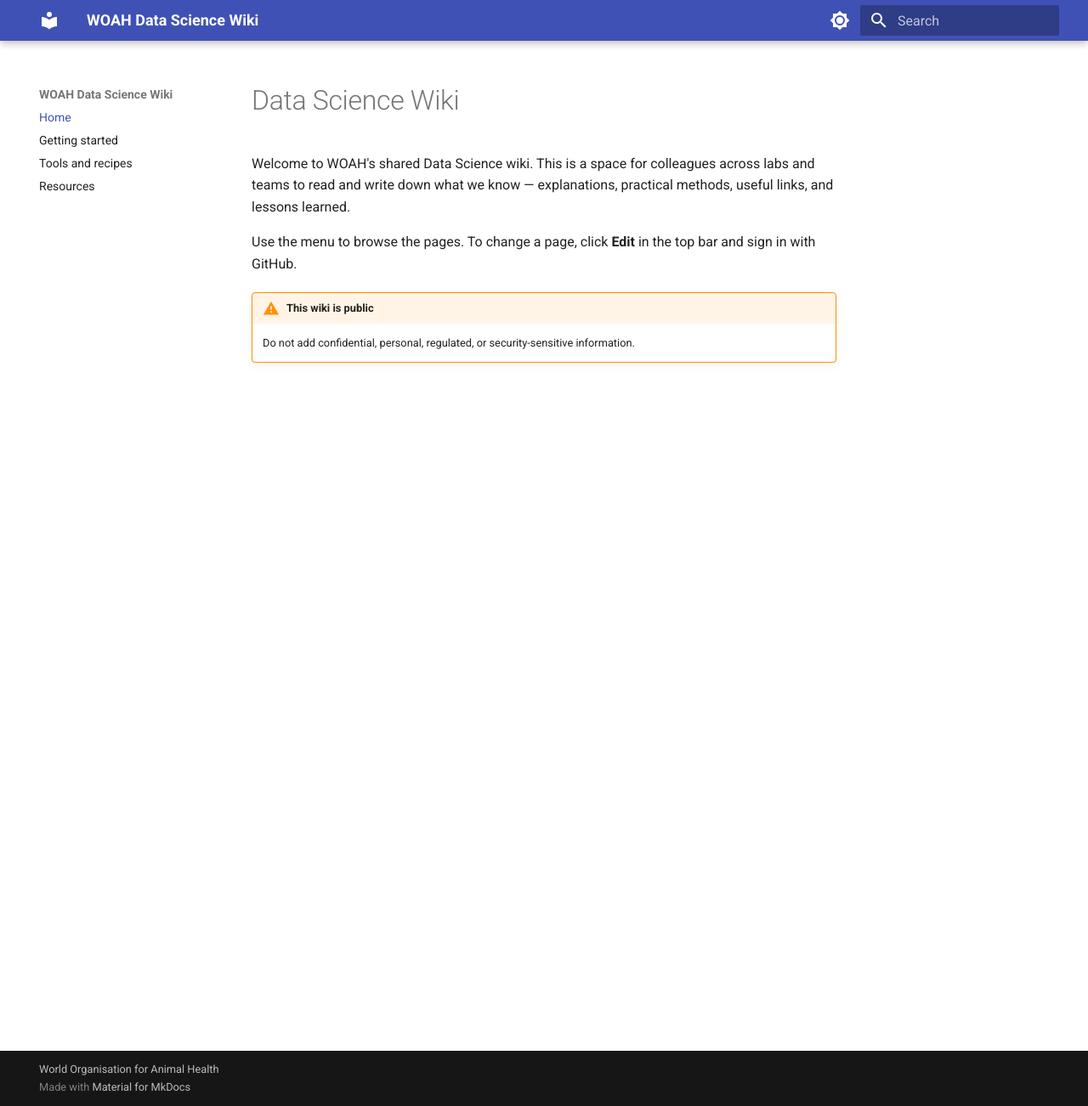
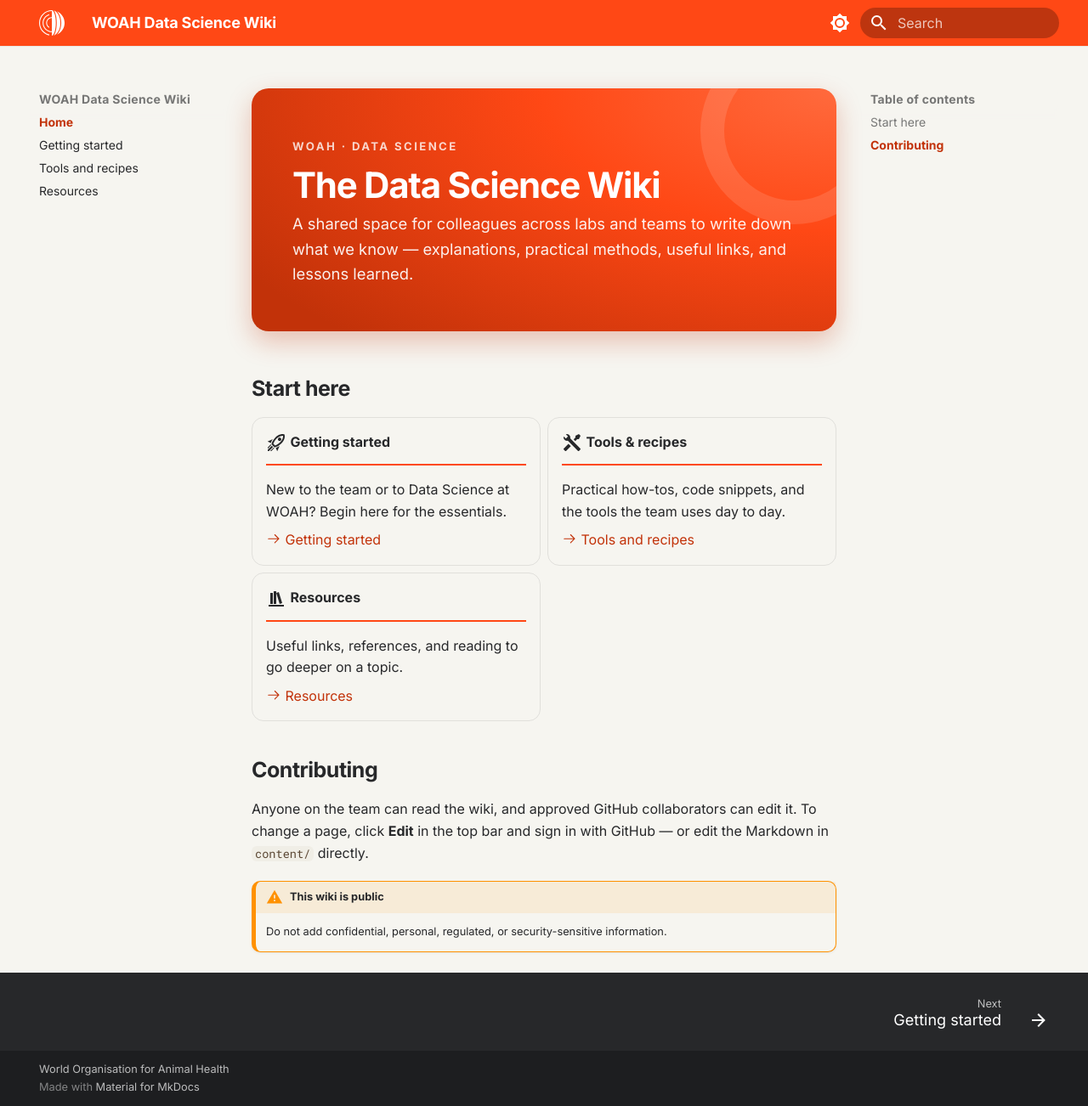
Before and after one commit to simo-berrada/wiki, an MkDocs documentation site: the page built from content/index.md, in a window 1280 px wide and 1302 px high. Shown: the whole window at 85% size. Built offline with MkDocs 1.6.1 and Material for MkDocs 9.7.7, drawn with Linux system fonts in a browser that asks for light colours.

Commit message:
WOAH Style added to the UI

```diff
--- /dev/null
+++ b/content/assets/brand.css
@@ -0,0 +1,357 @@
+/* =========================================================================
+   WOAH brand theme for the Data Science Wiki
+   Palette (from the WOAH Brand Manual v3.0):
+     Orange   #FF4815   primary
+     Charcoal #27282A   dark grey / text
+     Beige    #EFEEE8   warm neutral surface
+     Blue     #203CA9 · Green #009D5E   secondary accents
+   Type: Inter (a clean grotesque close in spirit to the brand's Söhne).
+   ========================================================================= */
+
+:root {
+  --woah-orange:        #ff4815;
+  --woah-orange-dark:   #e23b0d;
+  --woah-orange-deep:   #c23209;
+  --woah-charcoal:      #27282a;
+  --woah-charcoal-soft: #3a3c40;
+  --woah-beige:         #efeee8;
+  --woah-beige-soft:    #f6f5f0;
+  --woah-blue:          #203ca9;
+  --woah-green:         #009d5e;
+
+  /* Material primary / accent -> WOAH orange */
+  --md-primary-fg-color:        var(--woah-orange);
+  --md-primary-fg-color--light: var(--woah-orange-dark);
+  --md-primary-fg-color--dark:  var(--woah-orange-deep);
+  --md-primary-bg-color:        #ffffff;
+  --md-primary-bg-color--light: rgba(255, 255, 255, 0.72);
+
+  --md-accent-fg-color:         var(--woah-orange-dark);
+  --md-accent-fg-color--transparent: rgba(255, 72, 21, 0.1);
+}
+
+/* ---- Light scheme -------------------------------------------------------- */
+[data-md-color-scheme="default"] {
+  --md-default-bg-color:        var(--woah-beige-soft);
+  --md-default-fg-color:        var(--woah-charcoal);
+  --md-default-fg-color--light: rgba(39, 40, 42, 0.62);
+  --md-default-fg-color--lighter: rgba(39, 40, 42, 0.34);
+
+  --md-typeset-color:           var(--woah-charcoal);
+  --md-typeset-a-color:         var(--woah-orange-deep);
+
+  --md-code-bg-color:           #f0eee6;
+  --md-code-fg-color:           #5a4632;
+
+  --md-footer-bg-color:         var(--woah-charcoal);
+  --md-footer-bg-color--dark:   #1d1e20;
+}
+
+/* ---- Dark scheme (charcoal base, orange accents) ------------------------ */
+[data-md-color-scheme="slate"] {
+  --md-hue: 222;
+  --md-default-bg-color:        #1c1d1f;
+  --md-default-fg-color:        rgba(255, 255, 255, 0.9);
+  --md-default-fg-color--light: rgba(255, 255, 255, 0.62);
+
+  --md-typeset-color:           rgba(255, 255, 255, 0.86);
+  --md-typeset-a-color:         #ff7048;
+
+  --md-code-bg-color:           #2a2b2e;
+  --md-primary-fg-color:        #232427;   /* charcoal header in dark mode */
+  --md-primary-bg-color:        #ffffff;
+
+  --md-footer-bg-color:         #141517;
+}
+
+/* =========================================================================
+   Typography
+   ========================================================================= */
+body,
+.md-typeset {
+  font-feature-settings: "kern", "liga", "calt";
+  -webkit-font-smoothing: antialiased;
+}
+
+.md-typeset h1,
+.md-typeset h2,
+.md-typeset h3 {
+  font-weight: 800;
+  letter-spacing: -0.02em;
+  color: var(--woah-charcoal);
+}
+
+[data-md-color-scheme="slate"] .md-typeset h1,
+[data-md-color-scheme="slate"] .md-typeset h2,
+[data-md-color-scheme="slate"] .md-typeset h3 {
+  color: #fff;
+}
+
+.md-typeset h1 {
+  font-weight: 800;
+  letter-spacing: -0.03em;
+  line-height: 1.1;
+}
+
+/* A short orange rule under top-level headings — a brand signature. */
+.md-typeset h1 {
+  position: relative;
+  padding-bottom: 0.35em;
+}
+.md-typeset h1::after {
+  content: "";
+  position: absolute;
+  left: 0;
+  bottom: 0;
+  width: 2.4rem;
+  height: 0.2rem;
+  border-radius: 0.2rem;
+  background: var(--woah-orange);
+}
+
+/* =========================================================================
+   Header
+   ========================================================================= */
+.md-header {
+  box-shadow: 0 1px 0 rgba(0, 0, 0, 0.06);
+}
+[data-md-color-scheme="default"] .md-header {
+  background-color: var(--woah-orange);
+}
+
+.md-header__title {
+  font-weight: 700;
+  letter-spacing: -0.01em;
+}
+
+/* Give the wordmark logo a touch more room. */
+.md-header__button.md-logo img,
+.md-header__button.md-logo svg {
+  height: 1.5rem;
+  width: auto;
+}
+
+/* Tabs (if enabled) sit on a slightly deeper orange. */
+.md-tabs {
+  background-color: var(--woah-orange-dark);
+}
+
+/* =========================================================================
+   Links & inline accents
+   ========================================================================= */
+.md-typeset a {
+  text-decoration-color: rgba(255, 72, 21, 0.4);
+  text-underline-offset: 0.15em;
+  transition: color 0.15s ease;
+}
+.md-typeset a:hover {
+  color: var(--woah-orange);
+}
+
+/* =========================================================================
+   Buttons (used by the Edit button and call-to-actions)
+   ========================================================================= */
+.md-typeset .md-button {
+  border-radius: 2rem;
+  border-width: 2px;
+  font-weight: 600;
+}
+.md-typeset .md-button--primary {
+  background-color: var(--woah-orange);
+  border-color: var(--woah-orange);
+  color: #fff;
+}
+.md-typeset .md-button--primary:hover {
+  background-color: var(--woah-orange-deep);
+  border-color: var(--woah-orange-deep);
+}
+
+/* =========================================================================
+   Navigation
+   ========================================================================= */
+.md-nav__link:focus,
+.md-nav__link:hover {
+  color: var(--woah-orange);
+}
+.md-nav__item .md-nav__link--active {
+  color: var(--woah-orange-deep);
+  font-weight: 700;
+}
+[data-md-color-scheme="slate"] .md-nav__item .md-nav__link--active {
+  color: #ff7048;
+}
+
+/* Section labels in the sidebar */
+.md-nav__title {
+  letter-spacing: 0.02em;
+}
+
+/* =========================================================================
+   Search
+   ========================================================================= */
+.md-search__form {
+  border-radius: 2rem;
+}
+.md-search-result__link:hover .md-search-result__title,
+.md-search-result__link[data-md-state="active"] .md-search-result__title {
+  color: var(--woah-orange-deep);
+}
+
+/* =========================================================================
+   Admonitions — recolour the most common ones to the brand
+   ========================================================================= */
+.md-typeset .admonition,
+.md-typeset details {
+  border-radius: 0.5rem;
+  border-left-width: 0.25rem;
+  box-shadow: 0 1px 3px rgba(39, 40, 42, 0.08);
+}
+
+/* Note / info -> orange */
+.md-typeset .admonition.note,
+.md-typeset details.note {
+  border-color: var(--woah-orange);
+}
+.md-typeset .note > .admonition-title,
+.md-typeset .note > summary {
+  background-color: rgba(255, 72, 21, 0.1);
+}
+.md-typeset .note > .admonition-title::before,
+.md-typeset .note > summary::before {
+  background-color: var(--woah-orange);
+}
+
+/* tip -> green */
+.md-typeset .admonition.tip,
+.md-typeset details.tip {
+  border-color: var(--woah-green);
+}
+.md-typeset .tip > .admonition-title,
+.md-typeset .tip > summary {
+  background-color: rgba(0, 157, 94, 0.1);
+}
+.md-typeset .tip > .admonition-title::before,
+.md-typeset .tip > summary::before {
+  background-color: var(--woah-green);
+}
+
+/* info -> blue */
+.md-typeset .admonition.info,
+.md-typeset details.info {
+  border-color: var(--woah-blue);
+}
+.md-typeset .info > .admonition-title,
+.md-typeset .info > summary {
+  background-color: rgba(32, 60, 169, 0.08);
+}
+.md-typeset .info > .admonition-title::before,
+.md-typeset .info > summary::before {
+  background-color: var(--woah-blue);
+}
+
+/* =========================================================================
+   Tables
+   ========================================================================= */
+.md-typeset table:not([class]) th {
+  background-color: var(--woah-charcoal);
+  color: #fff;
+  font-weight: 600;
+}
+[data-md-color-scheme="default"]
+  .md-typeset table:not([class]) tr:hover {
+  background-color: rgba(255, 72, 21, 0.05);
+}
+
+/* =========================================================================
+   Code
+   ========================================================================= */
+.md-typeset code {
+  border-radius: 0.3rem;
+}
+.md-typeset .highlight {
+  border-radius: 0.5rem;
+}
+
+/* =========================================================================
+   Footer
+   ========================================================================= */
+.md-footer-meta {
+  background-color: var(--md-footer-bg-color--dark, #1d1e20);
+}
+
+/* =========================================================================
+   Home / landing — hero + grid cards
+   ========================================================================= */
+.woah-hero {
+  margin: 0 0 2.5rem;
+  padding: 2.6rem 2.4rem;
+  border-radius: 1rem;
+  background:
+    radial-gradient(120% 140% at 100% 0%, #ff6a3d 0%, var(--woah-orange) 42%, var(--woah-orange-deep) 100%);
+  color: #fff;
+  box-shadow: 0 12px 30px rgba(194, 50, 9, 0.28);
+  overflow: hidden;
+  position: relative;
+}
+.woah-hero::after {
+  /* faint brand ring motif in the corner */
+  content: "";
+  position: absolute;
+  right: -60px;
+  top: -60px;
+  width: 220px;
+  height: 220px;
+  border: 28px solid rgba(255, 255, 255, 0.12);
+  border-radius: 50%;
+}
+.woah-hero h1,
+.md-typeset .woah-hero h1 {
+  color: #fff;
+  margin: 0 0 0.4rem;
+  font-size: 2.1rem;
+  letter-spacing: -0.03em;
+  padding-bottom: 0;
+}
+.woah-hero h1::after { display: none; }
+.woah-hero p {
+  margin: 0;
+  max-width: 42rem;
+  font-size: 0.92rem;
+  line-height: 1.6;
+  color: rgba(255, 255, 255, 0.92);
+}
+.woah-hero .woah-eyebrow {
+  display: inline-block;
+  font-size: 0.66rem;
+  font-weight: 700;
+  letter-spacing: 0.18em;
+  text-transform: uppercase;
+  opacity: 0.85;
+  margin-bottom: 0.6rem;
+}
+
+/* Grid cards: lift on hover, orange top accent. */
+.md-typeset .grid.cards > ul > li,
+.md-typeset .grid > .card {
+  border-radius: 0.7rem;
+  border: 1px solid rgba(39, 40, 42, 0.1);
+  transition: transform 0.15s ease, box-shadow 0.15s ease, border-color 0.15s ease;
+}
+.md-typeset .grid.cards > ul > li:hover {
+  transform: translateY(-3px);
+  border-color: var(--woah-orange);
+  box-shadow: 0 10px 24px rgba(39, 40, 42, 0.12);
+}
+.md-typeset .grid.cards > ul > li > hr {
+  border-bottom: 2px solid var(--woah-orange);
+  margin: 0.6rem 0 0.8rem;
+}
+
+/* =========================================================================
+   Scrollbar (subtle brand touch on desktop)
+   ========================================================================= */
+@media (pointer: fine) {
+  * {
+    scrollbar-color: rgba(255, 72, 21, 0.5) transparent;
+  }
+}
--- a/content/index.md
+++ b/content/index.md
@@ -1,11 +1,45 @@
-# Data Science Wiki
+<div class="woah-hero" markdown>
+<span class="woah-eyebrow">WOAH · Data Science</span>
+# The Data Science Wiki
+A shared space for colleagues across labs and teams to write down what we
+know — explanations, practical methods, useful links, and lessons learned.
+</div>
 
-Welcome to WOAH's shared Data Science wiki. This is a space for colleagues across
-labs and teams to read and write down what we know — explanations, practical
-methods, useful links, and lessons learned.
+## Start here
 
-Use the menu to browse the pages. To change a page, click **Edit** in the top
-bar and sign in with GitHub.
+<div class="grid cards" markdown>
+
+-   :material-rocket-launch-outline:{ .lg .middle } __Getting started__
+
+    ---
+
+    New to the team or to Data Science at WOAH? Begin here for the essentials.
+
+    [:octicons-arrow-right-24: Getting started](pages/getting-started.md)
+
+-   :material-tools:{ .lg .middle } __Tools & recipes__
+
+    ---
+
+    Practical how-tos, code snippets, and the tools the team uses day to day.
+
+    [:octicons-arrow-right-24: Tools and recipes](pages/tools-and-recipes.md)
+
+-   :material-bookshelf:{ .lg .middle } __Resources__
+
+    ---
+
+    Useful links, references, and reading to go deeper on a topic.
+
+    [:octicons-arrow-right-24: Resources](pages/resources.md)
+
+</div>
+
+## Contributing
+
+Anyone on the team can read the wiki, and approved GitHub collaborators can
+edit it. To change a page, click **Edit** in the top bar and sign in with
+GitHub — or edit the Markdown in `content/` directly.
 
 !!! warning "This wiki is public"
     Do not add confidential, personal, regulated, or security-sensitive
--- a/mkdocs.yml
+++ b/mkdocs.yml
@@ -14,25 +14,34 @@
 theme:
   name: material
   language: en
+  logo: assets/woah-mark-white.svg
+  favicon: assets/favicon.svg
+  font:
+    text: Inter
+    code: Roboto Mono
   features:
+    - navigation.instant
+    - navigation.instant.progress
     - navigation.indexes
     - navigation.sections
     - navigation.top
+    - navigation.footer
     - search.highlight
     - search.suggest
     - content.code.copy
+    - toc.follow
   palette:
     - media: "(prefers-color-scheme: light)"
       scheme: default
-      primary: indigo
-      accent: blue
+      primary: custom
+      accent: custom
       toggle:
         icon: material/brightness-7
         name: Switch to dark mode
     - media: "(prefers-color-scheme: dark)"
       scheme: slate
-      primary: indigo
-      accent: blue
+      primary: custom
+      accent: custom
       toggle:
         icon: material/brightness-4
         name: Switch to light mode
@@ -53,10 +62,14 @@
   - pymdownx.inlinehilite
   - pymdownx.snippets
   - pymdownx.superfences
+  - pymdownx.emoji:
+      emoji_index: !!python/name:material.extensions.emoji.twemoji
+      emoji_generator: !!python/name:material.extensions.emoji.to_svg
   - toc:
       permalink: true
 
 extra_css:
+  - assets/brand.css
   - assets/edit-button.css
 
 extra_javascript:
```
Also changed, not shown: content/assets/favicon.svg (added), content/assets/woah-mark-white.svg (added).
